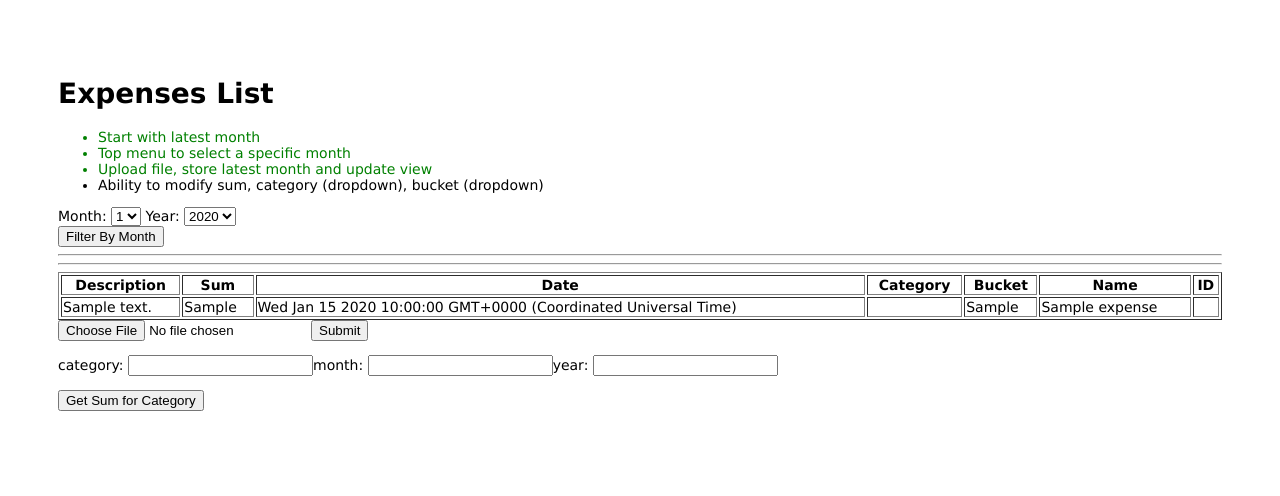
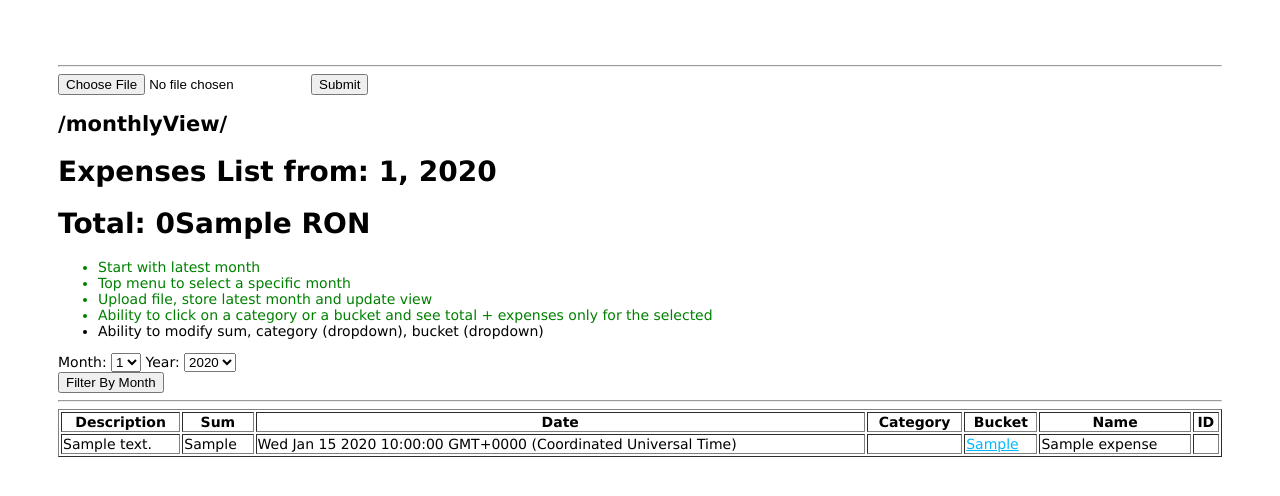
Before and after one commit to catalin-ciobanu/whapparser, a Node server app: page /monthlyView/ in a window 1280 px wide. Shown: the top 496 px of the page. Run offline with Node 20, Linux system fonts and the light colour scheme; tables that the repository leaves empty or names only in its code hold one stand-in row (values such as "Sample post"); some libraries are stand-ins or nearby versions.

Commit message:
Implementat filtrare pe categorie si bucket din click

```diff
--- a/controllers/monthlyViewController.js
+++ b/controllers/monthlyViewController.js
@@ -2,7 +2,7 @@ const async = require('async');
 const { body, validationResult } = require("express-validator");
 const csvtojson = require("csvtojson");
 const processor = require('../src/utils/processor');
-const monthlyRepo = require('../src/repo/expenseRepo');
+const expenseRepo = require('../src/repo/expenseRepo');
 
 /** Show all expenses in a month - start with current/newest month
  * - ability to upload latest expenses (from file)
@@ -13,15 +13,58 @@ const monthlyRepo = require('../src/repo/expenseRepo');
 
 // Display list of all Expenses in that month.
 exports.expenses_list_by_month = (req, res) => {
-  monthlyRepo.getExpensesByMonth(req.body.month, req.body.year, function (err, list_expenses, meta) {
+  expenseRepo.getExpensesByMonth(req.body.month, req.body.year, function (err, list_expenses, meta) {
     if (err) {
       res.render('error', { error: err });
       //return next(err);
     }
+    //set the URL so we know where we are - this will allow further filtering for current month
+    res.locals.path = req.originalUrl;
     //trimit titlul, lista de cheltuieli dar si metadata
-    res.render('monthlyView', { title: 'Expenses List', expense_list: list_expenses, metadata: meta });
+    res.render('monthlyView', {
+      title: 'Expenses List from: ' + meta.current.selectedMonth +
+        ", " + meta.current.selectedYear
+      , expense_list: list_expenses, metadata: meta
+    });
   });
 };
+
+exports.expenses_list_by_category = (req, res) => {
+  expenseRepo.getExpensesByCategory(req.params.id, function (err, list_expenses, meta) {
+    if (err) {
+      res.render('error', { error: err });
+      //return next(err);
+    }
+    //set the URL so we know where we are - this will allow further filtering for current month
+    res.locals.path = req.originalUrl;
+    //trimit titlul, lista de cheltuieli dar si metadata
+    res.render('monthlyView', {
+      title: 'Expenses List from: ' + meta.current.selectedMonth +
+        ", " + meta.current.selectedYear +
+        ", Category: " + req.params.id
+      , expense_list: list_expenses, metadata: meta
+    });
+  });
+};
+
+exports.expenses_list_by_bucket = (req, res) => {
+  expenseRepo.getExpensesByBucket(req.params.id, function (err, list_expenses, meta) {
+    if (err) {
+      res.render('error', { error: err });
+      //return next(err);
+    }
+    //set the URL so we know where we are - this will allow further filtering for current month
+    res.locals.path = req.originalUrl;
+    //trimit titlul, lista de cheltuieli dar si metadata
+    res.render('monthlyView', {
+      title: 'Expenses List from: ' + meta.current.selectedMonth +
+        ", " + meta.current.selectedYear +
+        ", Bucket: " + req.params.id
+      , expense_list: list_expenses, metadata: meta
+    });
+  });
+};
+
 
 // Handle Expense delete on POST.
 exports.expense_delete_post = (req, res) => {
@@ -36,7 +79,7 @@ exports.expense_update_post = (req, res) => {
 // Upload the file generated by whatsapp
 exports.load_monthly_expenses_post = (req, res) => {
   var csvData = req.files.filename.data.toString('utf8');
-  monthlyRepo.importFromFile(csvData, function () {
+  expenseRepo.importFromFile(csvData, function () {
     res.redirect('/monthlyView');
   });
 };
--- a/src/const/maps.js
+++ b/src/const/maps.js
@@ -60,12 +60,12 @@ const category = [
     { categ_name: "Gunoi", bucket_name: "Total Cheltuieli", categ_words: gunoi_words },
     { categ_name: "Apa", bucket_name: "Total Cheltuieli", categ_words: apa_words },
     { categ_name: "Telefoane", bucket_name: "Total Cheltuieli", categ_words: telefoane_words },
-    { categ_name: "Masini/Transport", bucket_name: "Total Cheltuieli", categ_words: masini_words },
+    { categ_name: "Masini-Transport", bucket_name: "Total Cheltuieli", categ_words: masini_words },
     { categ_name: "Oana", bucket_name: "Total Cheltuieli", categ_words: oana_words },
     { categ_name: "Sanatate", bucket_name: "Total Cheltuieli", categ_words: sanatate_words },
     { categ_name: "Jucarii", bucket_name: "Total Cheltuieli", categ_words: jucarii_words },
     { categ_name: "Sala", bucket_name: "Total Cheltuieli", categ_words: sala_words },
-    { categ_name: "Unghii/Epilat", bucket_name: "Total Cheltuieli", categ_words: unghii_words },
+    { categ_name: "Unghii-Epilat", bucket_name: "Total Cheltuieli", categ_words: unghii_words },
     { categ_name: "Masaj", bucket_name: "Total Cheltuieli", categ_words: masaj_words },
     { categ_name: "Tuns", bucket_name: "Total Cheltuieli", categ_words: tuns_words },
     { categ_name: "Home projects", bucket_name: "Total Cheltuieli", categ_words: home_words },
--- a/src/repo/expenseRepo.js
+++ b/src/repo/expenseRepo.js
@@ -56,6 +56,79 @@ const getExpensesByMonth = function (month, year, cb) {
     }
 };
 
+const getExpensesByCategory = function (categ, cb) {
+    getExpensesByMonthAndCategory(conn.metadata.current.selectedMonth,
+        conn.metadata.current.selectedYear, categ, function (err, rows) {
+            cb(err, rows, conn.metadata);
+        });
+};
+
+const getExpensesByMonthAndCategory = function (month, year, categ, cb) {
+    if (!month || !year) { //sunt pe cazul in care vin "default", probabil din alt view
+        getExpensesFromNewestMonth(function (err, rows) {
+            month = rows[0].month;
+            year = rows[0].year;
+            var first_day = new Date(year, month - 1, '1');
+            //ultima zi a unei luni e cu 0 a lunii urmatoare (mai sus am facut -1 pt luna curenta)
+            var last_day = new Date(year, month, 0);
+            //fac refresh in caz ca s-a adaugat o luna sau un an nou
+            conn.refreshMetadata(month, year, function () {
+                conn.query("SELECT * FROM expenses WHERE (expense_date BETWEEN ? AND ?) AND type=?", [first_day, last_day, categ],
+                    function (err, rows) {
+                        //we pass the expenses for the needed month & year + the metadata
+                        cb(err, rows, conn.metadata);
+                    }
+                );
+            });
+        });
+    } else { //sunt pe cazul in care vin cu luna+an selectate de la comboboxes
+        var first_day = new Date(year, month - 1, '1');
+        var last_day = new Date(year, month, 0);
+        //fac refresh in caz ca s-a adaugat o luna sau un an nou
+        conn.refreshMetadata(month, year, function () {
+            conn.query("SELECT * FROM expenses WHERE (expense_date BETWEEN ? AND ?) AND type=?", [first_day, last_day, categ],
+                function (err, rows) {
+                    //we pass the expenses for the needed month & year + the metadata
+                    cb(err, rows, conn.metadata);
+                }
+            );
+        });
+    }
+};
+
+const getExpensesByMonthAndBucket = function (month, year, bucket, cb) {
+    if (!month || !year) { //sunt pe cazul in care vin "default", probabil din alt view
+        getExpensesFromNewestMonth(function (err, rows) {
+            month = rows[0].month;
+            year = rows[0].year;
+            var first_day = new Date(year, month - 1, '1');
+            //ultima zi a unei luni e cu 0 a lunii urmatoare (mai sus am facut -1 pt luna curenta)
+            var last_day = new Date(year, month, 0);
+            //fac refresh in caz ca s-a adaugat o luna sau un an nou
+            conn.refreshMetadata(month, year, function () {
+                conn.query("SELECT * FROM expenses WHERE (expense_date BETWEEN ? AND ?) AND bucket=?", [first_day, last_day, bucket],
+                    function (err, rows) {
+                        //we pass the expenses for the needed month & year + the metadata
+                        cb(err, rows, conn.metadata);
+                    }
+                );
+            });
+        });
+    } else { //sunt pe cazul in care vin cu luna+an selectate de la comboboxes
+        var first_day = new Date(year, month - 1, '1');
+        var last_day = new Date(year, month, 0);
+        //fac refresh in caz ca s-a adaugat o luna sau un an nou
+        conn.refreshMetadata(month, year, function () {
+            conn.query("SELECT * FROM expenses WHERE (expense_date BETWEEN ? AND ?) AND bucket=?", [first_day, last_day, bucket],
+                function (err, rows) {
+                    //we pass the expenses for the needed month & year + the metadata
+                    cb(err, rows, conn.metadata);
+                }
+            );
+        });
+    }
+};
+
 /**
  * Functia asta ma ajuta cand vin pe view fara un request pentru luna+an.
  * Atunci vreau sa fac display la cele mai proaspete cheltuieli (luna+an cele mai mari)
@@ -84,17 +157,7 @@ const getExpensesByYear = function (year, cb) {
         .exec(cb);
 };
 
-const getExpensesByCategory = function (categ, cb) {
-    console.log("Filtering by: " + categ);
-    return Expense.find({
-        "type":
-        {
-            $eq: categ
-        }
-    })
-        .sort({ expense_date: 1 })
-        .exec(cb);
-};
+
 
 const getExpensesByCategoryByMonth = function (categ, month, year, cb) {
     console.log("Filtering by: " + categ + ", " + month + ", " + year);
@@ -131,12 +194,10 @@ const getExpensesByCategoryByYear = function (categ, year) {
 };
 
 const getExpensesByBucket = function (bucket, cb) {
-    console.log("Filtering by: " + bucket);
-    return Expense.find({
-        "bucket": { $eq: bucket }
-    })
-        .sort({ expense_date: 1 })
-        .exec(cb);
+    getExpensesByMonthAndBucket(conn.metadata.current.selectedMonth,
+        conn.metadata.current.selectedYear, bucket, function (err, rows) {
+            cb(err, rows, conn.metadata);
+        });
 };
 
 const getExpensesByBucketByMonth = function (bucket, month, year) {
--- a/views/monthlyView.pug
+++ b/views/monthlyView.pug
@@ -1,12 +1,19 @@
 extends layout
-
 block content
+  hr
+  //formul care imi face upload la fisier
+  form(action="/monthlyVIew/load_file" method="POST" enctype="multipart/form-data")
+    input(type="file" id="myfile" name="filename")
+    input(type="submit")
+  h2=path
   h1= title
+  h1= 'Total: ' + expense_list.reduce(function(total, item) { return total + item.sum; }, 0) + ' RON'
   //h2= JSON.stringify(metadata)
   ul
     li(style="color:green") Start with latest month
     li(style="color:green") Top menu to select a specific month
     li(style="color:green") Upload file, store latest month and update view
+    li(style="color:green") Ability to click on a category or a bucket and see total + expenses only for the selected
     li Ability to modify sum, category (dropdown), bucket (dropdown)
   //formul care imi selecteaza luna+an
   form(action='/monthlyView', method='POST')
@@ -39,24 +46,11 @@ block content
         td #{expense.description}
         td #{expense.sum}
         td #{expense.expense_date}
-        td #{expense.type}
-        td #{expense.bucket}
+        td
+          a(href=path + "/category/" + expense.type) #{expense.type}
+        td
+          a(href=path + "/bucket/" + expense.bucket) #{expense.bucket}
         td #{expense.name}
         td #{expense._id}
     else
       p There are no expenses.
-    hr
-  //formul care imi face upload la fisier
-  form(action="/monthlyVIew/load_file" method="POST" enctype="multipart/form-data")
-    input(type="file" id="myfile" name="filename")
-    input(type="submit")
-  //formul care imi face suma categoriei pe luna
-  form(action="/expenses/sumByCategoryByMonth" method="POST" enctype="multipart/form-data")
-    p
-      | category:
-      input(type='text', name='category', value='')
-      | month:
-      input(type='text', name='month', value='')
-      | year:
-      input(type='text', name='year', value='')
-    input(type='submit', value='Get Sum for Category')
```
Also changed, not shown: routes/monthlyView.js (+5 -2 lines).
